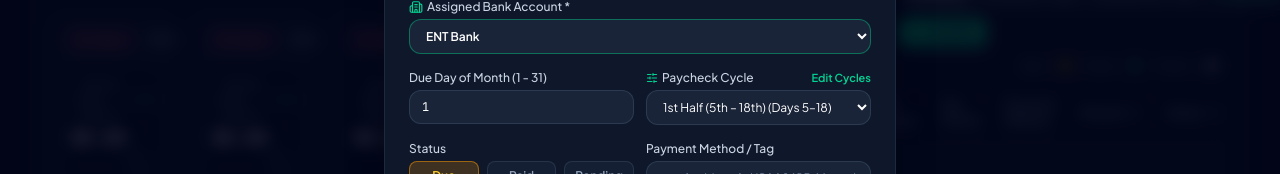
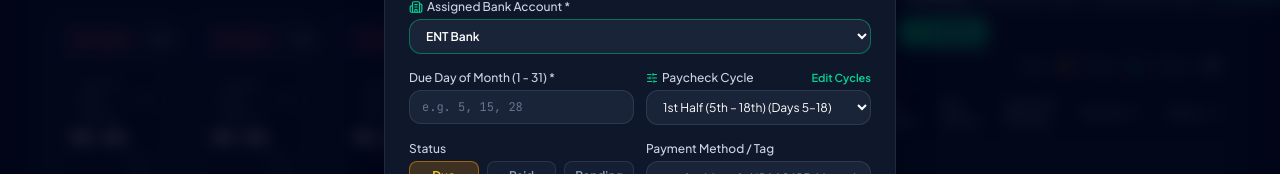
Before and after one commit to 29brancan-commits/Pwa-budg-, a React (Vite) app: page / in a window 1280 px wide. Both pictures are taken after a click on the button 1228 px from the left and 28 px from the top of the page. Shown: the part 283-457 px from the top of the page. Built offline with nearby package versions, Linux system fonts and the light colour scheme.

Commit message:
feat(ui): add dual-screen hinge and update duo toggle
- Added a subtle hinge visual for dual-screen mode in App.tsx.
- Refactored dueDate to string type in ExpenseModal for better input handling.
- Updated Header dual-screen toggle labels and icons for improved clarity.

```diff
--- a/src/App.tsx
+++ b/src/App.tsx
@@ -582,7 +582,12 @@ export default function App() {
       <main className="flex-1 w-full max-w-[1920px] mx-auto px-3 sm:px-6 lg:px-8 py-4 sm:py-5 pb-24 md:pb-12">
         {/* Duo Opened Dual-Screen Layout (Side-by-Side 2-Screen Panels) */}
         {isDualPaneMode ? (
-          <div className="grid grid-cols-1 lg:grid-cols-2 gap-6 lg:gap-10 xl:gap-12 items-start w-full">
+          <div className="grid grid-cols-1 lg:grid-cols-2 gap-6 lg:gap-10 xl:gap-12 items-start w-full relative">
+            {/* Subtle Vertical Hinge Seam for Opened Dual-Screen Devices */}
+            <div className="hidden lg:block absolute left-1/2 top-0 bottom-0 -ml-5 w-10 pointer-events-none flex items-center justify-center opacity-30">
+              <div className="h-full w-px bg-gradient-to-b from-emerald-500/0 via-slate-700 to-emerald-500/0" />
+            </div>
+
             {/* Screen 1 (Left Display): Bank Accounts & Leftover Runway Command Center */}
             <div className="space-y-4">
               <div className="flex items-center justify-between pb-1">
--- a/src/components/ExpenseModal.tsx
+++ b/src/components/ExpenseModal.tsx
@@ -27,7 +27,7 @@ export const ExpenseModal: React.FC<ExpenseModalProps> = ({
 }) => {
   const [title, setTitle] = useState('');
   const [amount, setAmount] = useState<string>('');
-  const [dueDate, setDueDate] = useState<number>(1);
+  const [dueDate, setDueDate] = useState<string>('');
   const [payPeriod, setPayPeriod] = useState<string>('both');
   const [status, setStatus] = useState<ExpenseStatus>('due');
   const [autoPay, setAutoPay] = useState(false);
@@ -39,7 +39,7 @@ export const ExpenseModal: React.FC<ExpenseModalProps> = ({
     if (initialExpense) {
       setTitle(initialExpense.title);
       setAmount(initialExpense.amount.toString());
-      setDueDate(initialExpense.dueDate);
+      setDueDate(initialExpense.dueDate.toString());
       setPayPeriod(initialExpense.payPeriod);
       setStatus(initialExpense.status);
       setAutoPay(initialExpense.autoPay);
@@ -49,7 +49,7 @@ export const ExpenseModal: React.FC<ExpenseModalProps> = ({
     } else {
       setTitle('');
       setAmount('');
-      setDueDate(1);
+      setDueDate('');
       setPayPeriod(paycheckCycles[0]?.id || 'cycle-1');
       setStatus('due');
       setAutoPay(false);
@@ -62,9 +62,13 @@ export const ExpenseModal: React.FC<ExpenseModalProps> = ({
   if (!isOpen) return null;
 
   // Auto-match paycheck cycle when due day is entered (if not set to 'both')
-  const handleDueDayChange = (day: number) => {
+  const handleDueDayChange = (valStr: string) => {
+    setDueDate(valStr);
+    if (!valStr) return;
+    const day = parseInt(valStr, 10);
+    if (isNaN(day)) return;
+
     const validDay = Math.min(31, Math.max(1, day));
-    setDueDate(validDay);
 
     // Find cycle that covers this day
     const matchingCycle = paycheckCycles.find((c) => {
@@ -84,13 +88,14 @@ export const ExpenseModal: React.FC<ExpenseModalProps> = ({
   const handleSubmit = (e: React.FormEvent) => {
     e.preventDefault();
     const numAmount = parseFloat(amount);
-    if (!title.trim() || isNaN(numAmount) || numAmount < 0) return;
+    const parsedDay = parseInt(dueDate, 10);
+    if (!title.trim() || isNaN(numAmount) || numAmount < 0 || isNaN(parsedDay)) return;
 
     const expenseItem: ExpenseItem = {
       id: initialExpense ? initialExpense.id : `exp-${Date.now()}`,
       title: title.trim(),
       amount: numAmount,
-      dueDate: Math.min(31, Math.max(1, Number(dueDate))),
+      dueDate: Math.min(31, Math.max(1, parsedDay)),
       payPeriod,
       status,
       autoPay,
@@ -113,7 +118,7 @@ export const ExpenseModal: React.FC<ExpenseModalProps> = ({
           </h2>
           <button
             onClick={onClose}
-            className="p-1 rounded-lg text-slate-400 hover:text-white hover:bg-slate-800 transition"
+            className="p-1 rounded-lg text-slate-400 hover:text-white hover:bg-slate-800 transition cursor-pointer"
           >
             <X className="w-5 h-5" />
           </button>
@@ -171,15 +176,16 @@ export const ExpenseModal: React.FC<ExpenseModalProps> = ({
           {/* Due Date & Paycheck Cycle Assignment */}
           <div className="grid grid-cols-1 sm:grid-cols-2 gap-3">
             <div>
-              <label className="block font-medium text-slate-300 mb-1">Due Day of Month (1 - 31)</label>
+              <label className="block font-medium text-slate-300 mb-1">Due Day of Month (1 - 31) *</label>
               <input
                 type="number"
                 min="1"
                 max="31"
                 required
+                placeholder="e.g. 5, 15, 28"
                 value={dueDate}
-                onChange={(e) => handleDueDayChange(Number(e.target.value))}
-                className="w-full px-3 py-2 rounded-xl bg-slate-800/80 border border-slate-700/80 text-white font-mono focus:outline-none focus:border-emerald-500"
+                onChange={(e) => handleDueDayChange(e.target.value)}
+                className="w-full px-3 py-2 rounded-xl bg-slate-800/80 border border-slate-700/80 text-white font-mono placeholder-slate-500 focus:outline-none focus:border-emerald-500"
               />
             </div>
 
--- a/src/components/Header.tsx
+++ b/src/components/Header.tsx
@@ -170,8 +170,8 @@ export const Header: React.FC<HeaderProps> = ({
               onClick={onToggleDualPaneMode}
               title={
                 isDualPaneMode
-                  ? 'Dual-Screen Mode Active (Opened Duo) - Click to switch to Single-Screen (Closed Duo)'
-                  : 'Switch to Dual-Screen 2-Pane View (for Opened Duo / Wide screen)'
+                  ? 'iPhone Duo Opened (2-Screen View) - Click to switch to Closed single-screen'
+                  : 'iPhone Duo Closed (Single Screen View) - Click to switch to Opened dual-screen'
               }
               className={`flex items-center gap-1.5 px-2.5 py-1 rounded-lg border text-xs font-semibold transition whitespace-nowrap active:scale-95 cursor-pointer touch-manipulation shrink-0 ${
                 isDualPaneMode
@@ -179,8 +179,8 @@ export const Header: React.FC<HeaderProps> = ({
                   : 'bg-slate-900 border-slate-800 text-slate-400 hover:text-white'
               }`}
             >
-              <Columns2 className="w-3.5 h-3.5" />
-              <span>{isDualPaneMode ? 'Duo: Opened' : 'Duo: Closed'}</span>
+              <Columns2 className="w-3.5 h-3.5 text-emerald-400" />
+              <span>{isDualPaneMode ? 'Duo: Opened 📖' : 'Duo: Closed 📱'}</span>
             </button>
           )}
 
```
